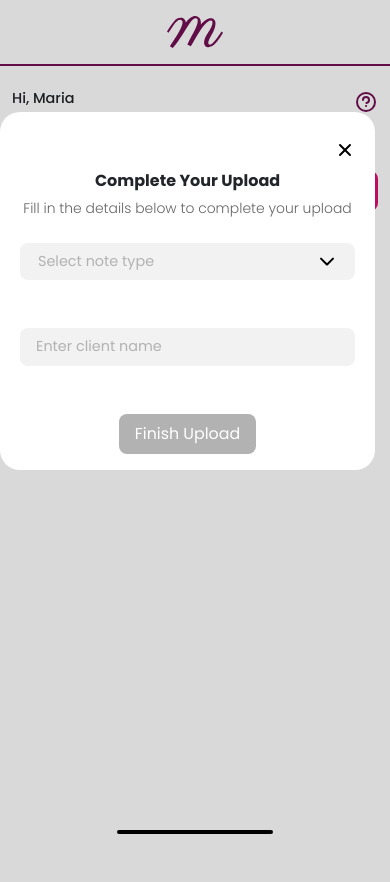
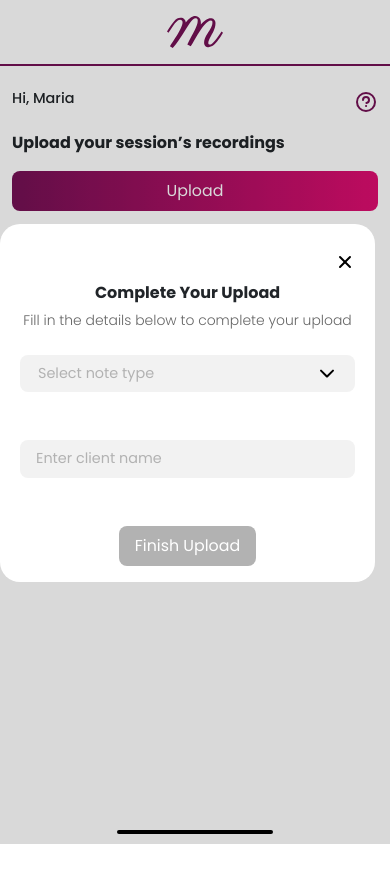
Before and after one commit to GaadMaiyaki/mentalyc-web-app, a React (Create React App) app: page /dashboard in a window 390 px wide. Both pictures are taken after a click on the button "Upload". Shown: the top 882 px of the page. After the commit the page ends 844 px from the top, so only its background shows below. Built offline with nearby package versions, Linux system fonts and the light colour scheme.

Commit message:
updated styles.

```diff
--- a/src/components/reusable/modal/index.module.scss
+++ b/src/components/reusable/modal/index.module.scss
@@ -4,8 +4,8 @@
 
 .wrapper {
   z-index: 1;
-  top: 0;
-  min-height: 100vh;
+  top: 0px;
+  height: 100vh;
   overflow-y: auto;
   scrollbar-gutter: stable;
   padding-top: 10em;
@@ -13,14 +13,19 @@
   @include scrollbars(5px, var(--mentalyc-bg-fade));
 
   > div:nth-child(1) {
-    min-height: 100vh;
+    @media screen and (max-width: 768px) {
+      min-height: 100vh;
+      padding-top: 7em;
+    }
   }
 
   @media screen and (max-width: 768px) {
+    min-height: 100vh;
     padding-top: 7em;
   }
 
   .container {
+    height: 100%;
     background-color: var(--mentalyc-white);
     border-radius: $mentalyc-xl;
 
```
